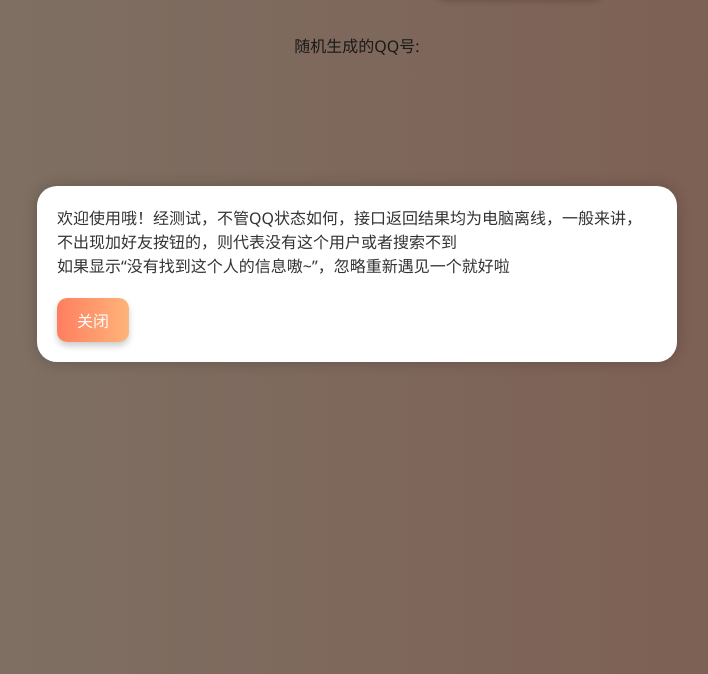
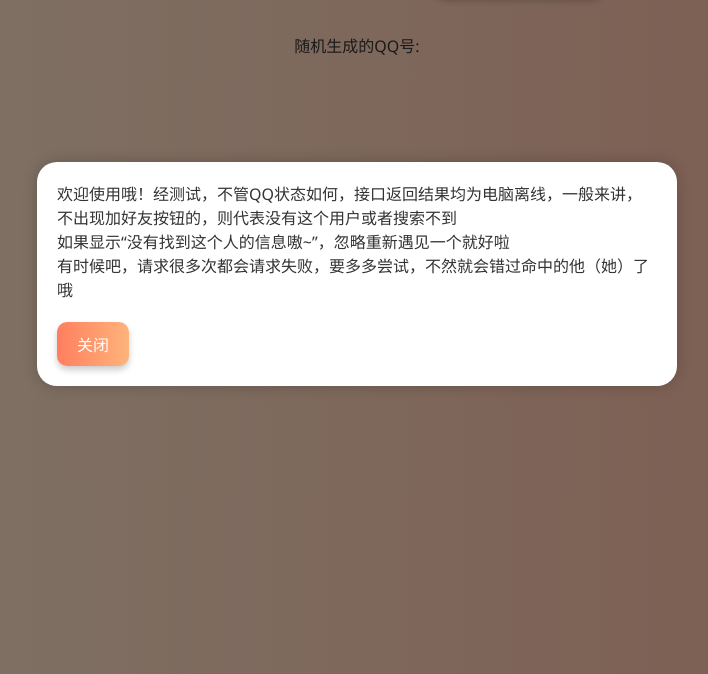
Before and after one commit to MeetYouHere/MeetYouHere.github.io, a plain HTML site: page index.html in a window 1280 px wide. Shown: the part 126-800 px from the top of the page, without its empty margins (283-991 px from the left). Drawn offline with Linux system fonts and the light colour scheme.

Commit message:
Update index.html

```diff
--- a/index.html
+++ b/index.html
@@ -269,6 +269,7 @@
     <div id="welcomeModal">
         <p>欢迎使用哦！经测试，不管QQ状态如何，接口返回结果均为电脑离线，一般来讲，不出现加好友按钮的，则代表没有这个用户或者搜索不到</p>
         <p>如果显示“没有找到这个人的信息嗷~”，忽略重新遇见一个就好啦</p>
+        <p>有时候吧，请求很多次都会请求失败，要多多尝试，不然就会错过命中的他（她）了哦</p>
         <button id="closeModalButton">关闭</button>
     </div>
 
```
